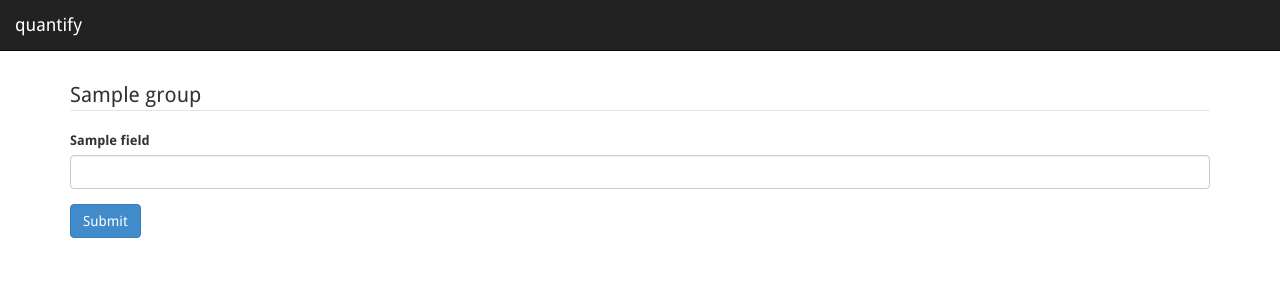
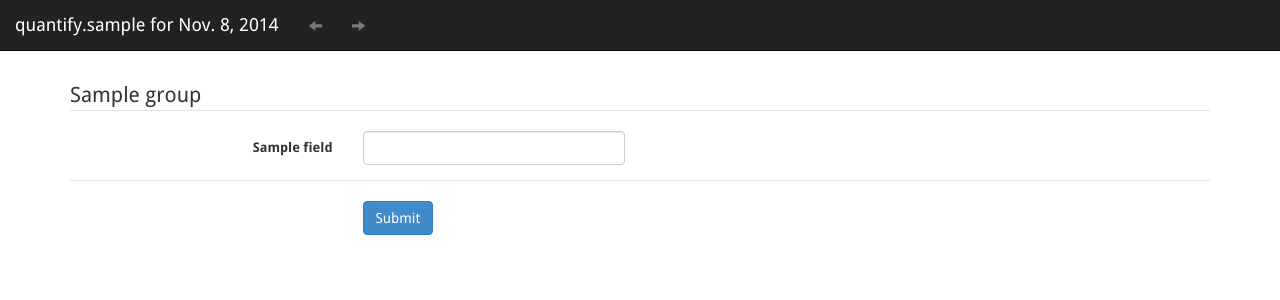
Before and after one commit to jochenklar/quantify, a Django app: page / in a window 1280 px wide. Shown: the top 300 px of the page. Run offline with Django 3.2, Linux system fonts and the light colour scheme; a user stored in the database is signed in; tables that the repository leaves empty hold one stand-in row (values such as "Sample post"); some libraries are stand-ins or nearby versions.

Commit message:
forms and more

```diff
--- a/data/models.py
+++ b/data/models.py
@@ -7,6 +7,7 @@ TYPE_CHOICES = (
     ('float','Float'),
     ('time','Time'),
     ('bool','Bool'),
+    ('time','Time'),
 )
 
 class Entry(models.Model):
@@ -20,10 +21,14 @@ class Entry(models.Model):
         ordering = ['user','-date']
 
 class Group(models.Model):
+    user  = models.ForeignKey(User)
     name  = models.CharField(max_length=512)
 
     def __unicode__(self):
-        return self.name
+        return '%s, %s' % (self.user, self.name)
+
+    class Meta:
+        ordering = ['user','name']
 
 class Field(models.Model):
     name  = models.CharField(max_length=512)
@@ -32,12 +37,18 @@ class Field(models.Model):
     unit  = models.CharField(max_length=8, blank=True)
 
     def __unicode__(self):
-        return self.name
+        return '%s, %s, %s' % (self.group.user,self.group.name,self.name)
+
+    class Meta:
+        ordering = ['group','name']
 
 class Record(models.Model):
     entry = models.ForeignKey(Entry, related_name='records')
-    field = models.ForeignKey(Field)
+    field = models.ForeignKey(Field, related_name='records')
     value = models.CharField(max_length=512)
 
     def __unicode__(self):
-        return '%s %s' % (unicode(self.entry),unicode(self.field))
+        return '%s, %s, %s' % (self.entry.date,self.entry.user,self.field.name)
+
+    class Meta:
+        ordering = ['entry','field']
--- a/quantify/static/app.js
+++ /dev/null
@@ -1,6 +0,0 @@
-var app = angular.module('quantify', []);
-
-app.config(['$httpProvider', function($httpProvider) {
-    $httpProvider.defaults.xsrfCookieName = 'csrftoken';
-    $httpProvider.defaults.xsrfHeaderName = 'X-CSRFToken';
-}]);
--- a/quantify/static/style.css
+++ b/quantify/static/style.css
@@ -25,3 +25,8 @@ h1, h2, h3, h4, h5, h6 {
     margin-top: 80px;
     margin-bottom: 60px;
 }
+
+.navbar-text {
+    font-size: 18px;
+    line-height: 20px;
+}
--- a/quantify/templates/index.html
+++ b/quantify/templates/index.html
@@ -1,25 +1,38 @@
 {% extends 'layout.html' %}
 
 {% block content %}
-<div ng-app="quantify">
-    <form id="EntryForm" name="EntryForm" role="form">
-        {% for group in groups %}
+<form id="EntryForm" class="form-horizontal" method="post" role="form">
+    {% csrf_token %}
+    {% for fieldset in fieldsets %}
     <fieldset>
-                <legend>{{group.name}}</legend>
-                {% for field in group.fields.all %}
+        <legend>{{fieldset.name}}</legend>
+        {% for element in fieldset.elements %}
         <div class="form-group {{field.errors|yesno:"has-error,"}}">
-                    <label class="control-label" for="{{field.id_for_label}}">
-                        {{field.name|capfirst}}
+            <label class="col-sm-3 control-label" for="id_{{field.id}}">
+                {{element.field.name}}
             </label>
-                    <div class="controls">
-                        <input type="text" class="form-control" id="{{field.name}}">
+            <div class="col-sm-3">
+                <input id="id_{{element.field.id}}" name="field_{{element.field.id}}" class="form-control timepicker"
+                       type="text" value="{{element.record.value}}"/>
+            </div>
+            <div class="control-label" style="text-align: left;">
+                {% for error in element.errors %}
+                    {{error}}
+                {% endfor %}
             </div>
         </div>
         {% endfor %}
     </fieldset>
+    {% endfor %}
+    <fieldset>
+        <legend></legend>
+        <div class="form-group">
+            <div class="col-sm-3"></div>
+            <div class="col-sm-3">
+                <input class="btn btn-primary" type="submit" value="Submit" />
+            </div>
+        </div>
+    </fieldset>
+</form>
 
-        {% endfor %}
-        <input class="btn btn-primary" type="submit" value="Submit" />
-    </form>
-</div>
 {% endblock %}
--- a/quantify/templates/layout.html
+++ b/quantify/templates/layout.html
@@ -12,9 +12,7 @@
         <link rel="stylesheet" href="{% static 'style.css' %}" />
 
         <script type="text/javascript" src="{% static 'lib/jquery.min.js' %}" ></script>
-        <script type="text/javascript" src="{% static 'lib/angular.min.js' %}" ></script>
         <script type="text/javascript" src="{% static 'lib/bootstrap/js/bootstrap.min.js' %}" ></script>
-        <script type="text/javascript" src="{% static 'app.js' %}" ></script>
     </head>
 
     <body>
--- a/quantify/templates/navigation.html
+++ b/quantify/templates/navigation.html
@@ -1,5 +1,14 @@
 <nav class="navbar navbar-inverse navbar-fixed-top" role="navigation">
     <div class="navbar-header">
-        <a class="navbar-brand" href="/">quantify</a>
+        <a class="navbar-brand" href="/">
+            quantify{% if user %}.{{user}} for {{today}}{% endif %}
+        </a>
     </div>
+
+    {% if user %}
+    <ul class="nav navbar-nav">
+        <li><a href="/{{yesterday|date:"Y-m-d"}}" class="glyphicon glyphicon-arrow-left"></a></li>
+        <li><a href="/{{tomorrow|date:"Y-m-d"}}" class="glyphicon glyphicon-arrow-right"></a></li>
+    </ul>
+    {% endif %}
 </nav>
--- a/quantify/urls.py
+++ b/quantify/urls.py
@@ -6,6 +6,7 @@ from data import urls
 
 urlpatterns = patterns('',
     url(r'^$', 'quantify.views.index'),
+    url(r'^(?P<date>\d\d\d\d\-\d\d\-\d\d)/$', 'quantify.views.index'),
     url(r'^login/$', 'quantify.views.login'),
     url(r'^logout/$', 'quantify.views.logout'),
     url(r'^api/', include(urls)),
--- a/quantify/views.py
+++ b/quantify/views.py
@@ -1,15 +1,81 @@
+from datetime import date as datetime_date
+from datetime import timedelta as datetime_timedelta
+
 from django.shortcuts import render
 from django.http import HttpResponseRedirect
+from django.utils.dateparse import parse_date
 from django.contrib.auth import authenticate as auth_authenticate
 from django.contrib.auth import login as auth_login
 from django.contrib.auth import logout as auth_logout
 
-from forms import LoginForm
-from data.models import Group
+from forms import LoginForm,EntryForm
+from data.models import Entry,Group,Field,Record
 
-def index(request):
+def index(request, date=None):
     if request.user.is_authenticated():
-        return render(request,'index.html', {'groups': Group.objects.all()})
+        # get the date
+        if date == None:
+            date = datetime_date.today()
+        else:
+            date = parse_date(date)
+
+        # get the entry
+        try:
+            entry = Entry.objects.filter(user=request.user).get(date=date)
+        except Entry.DoesNotExist:
+            entry = Entry(user=request.user,date=date)
+            entry.save()
+
+        if request.method == 'POST':
+            # construct the form
+            form = EntryForm(request.POST,groups=Group.objects.filter(user=request.user))
+
+            if form.is_valid():
+                values = form.cleaned_data
+
+                for key in values:
+                    field_id = key.split('_')[1]
+                    value = values[key]
+
+                    field = Field.objects.get(id=field_id)
+
+                    record = Record.objects.filter(entry=entry).get(field=field)
+                    record.value = value
+                    record.save()
+            else:
+                print form.errors
+
+            return HttpResponseRedirect(request.META.get('HTTP_REFERER'))
+        else:
+
+            fieldsets = []
+            for group in Group.objects.filter(user=request.user):
+                fieldset = {
+                    'name': group.name,
+                    'elements': []
+                }
+
+                for field in group.fields.all():
+                    try:
+                        record = field.records.get(entry=entry)
+                    except Record.DoesNotExist:
+                        record = Record(entry=entry,field=field)
+                        record.save()
+
+                    fieldset['elements'].append({
+                        'field': field,
+                        'record': record
+                    })
+
+                fieldsets.append(fieldset)
+
+            return render(request,'index.html', {
+                'fieldsets': fieldsets,
+                'yesterday': date - datetime_timedelta(1),
+                'today': date,
+                'tomorrow': date + datetime_timedelta(1),
+                'user': request.user
+            })
     else:
         return HttpResponseRedirect('/login/')
 
--- a/requirements.txt
+++ b/requirements.txt
@@ -1,5 +1,3 @@
 Django==1.6.5
 djangorestframework==2.4.0
-eav-django==1.4.7
-django_autoslug==1.7.2
-django_view_shortcuts==1.3.5
+django-form-utils==1.0.2
```
Also changed, not shown: quantify/forms.py (+17 -4 lines). Lines whose indentation alone changed are shown as unchanged.
